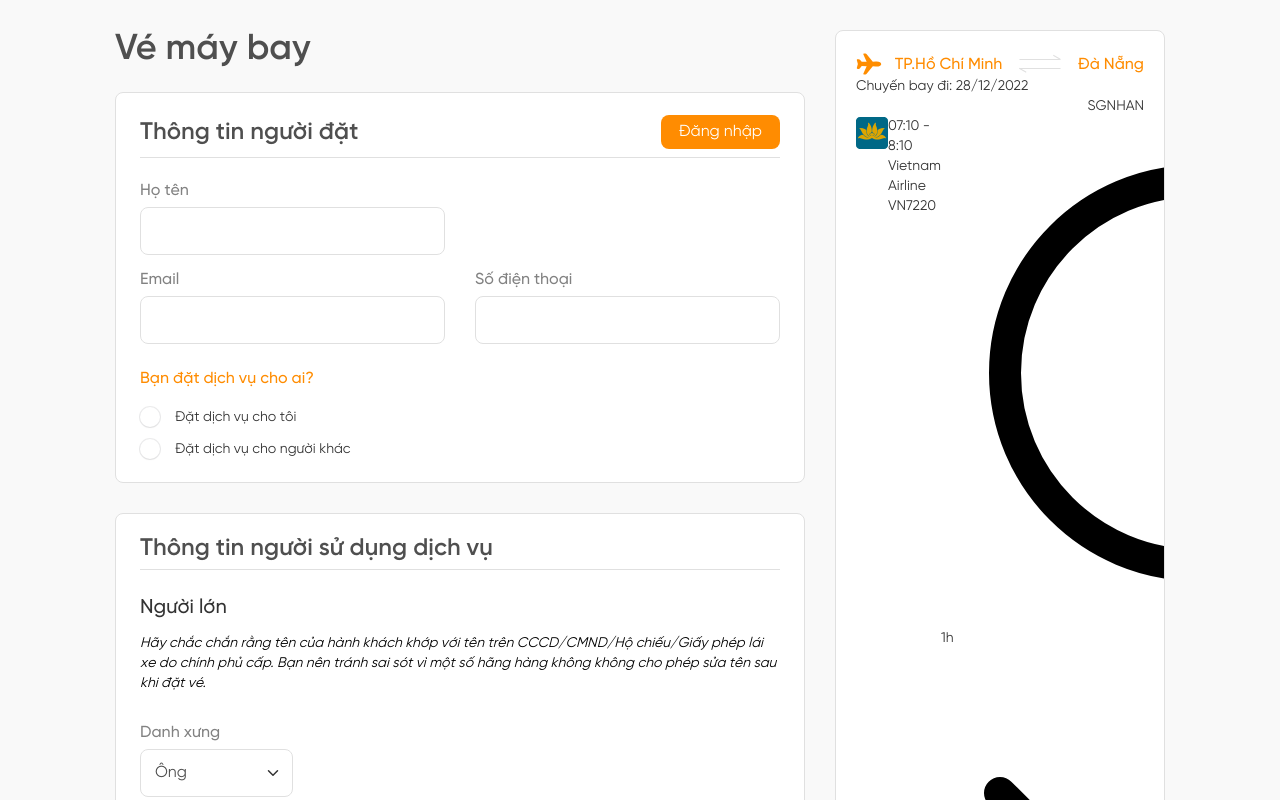
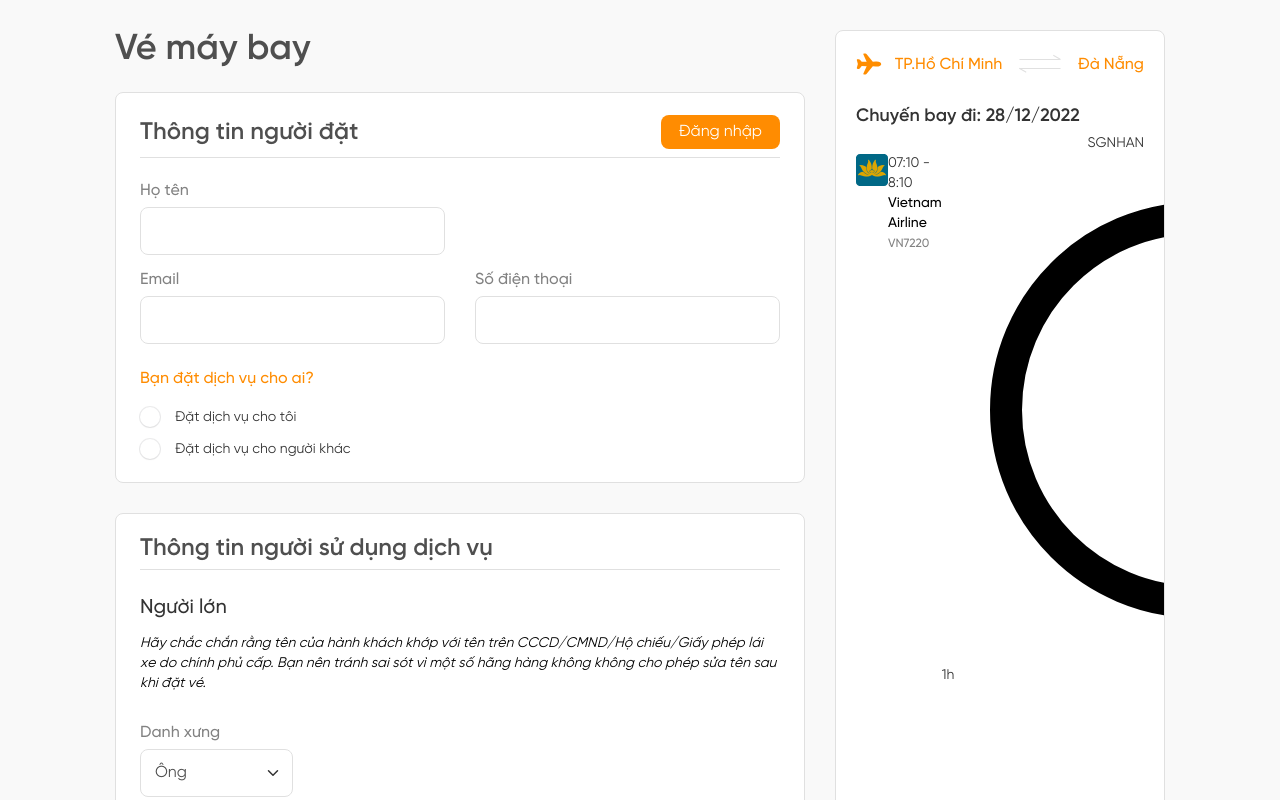
Before and after one commit to godyvn/flights, a website: page checkout.html in a window 1280 px wide. Shown: the top 800 px of the page. Drawn offline with nearby package versions, Linux system fonts and the light colour scheme.

```diff
--- a/checkout.html
+++ b/checkout.html
@@ -272,8 +272,10 @@
                 </div>
                 <div class="city-name">Đà Nẵng</div>
               </div>
-              <div class="flight-info">
-                <div>Chuyến bay đi: 28/12/2022</div>
+              <div class="flight-info-airline">
+                <div class="flight-info-airline__date">
+                  Chuyến bay đi: 28/12/2022
+                </div>
                 <div class="d-flex flex--horizontal-end">
                   <div>SGN</div>
                   <div></div>
@@ -285,7 +287,9 @@
                   </div>
                   <div>
                     <div>07:10 - 8:10</div>
-                    <div>Vietnam Airline <span>VN7220</span></div>
+                    <div class="airline-name">
+                      Vietnam Airline <span class="airline-info">VN7220</span>
+                    </div>
                   </div>
                   <div class="flight-info-duration">
                     <img
--- a/stylesheets/scss/style.scss
+++ b/stylesheets/scss/style.scss
@@ -297,17 +297,6 @@
         margin-right: 14px;
         border-radius: 4px;
       }
-      .airline-name {
-        color: var(--fl-black);
-        margin-bottom: 0;
-        font-size: 14px;
-        font-weight: var(--fl-fw-medium);
-      }
-      .airline-info {
-        margin-bottom: 0;
-        font-size: 12px;
-        color: var(--fl-gray-100);
-      }
     }
     .flight-info-stop {
       position: relative;
@@ -316,11 +305,6 @@
         font-size: 20px;
         font-weight: var(--fl-fw-semibold);
         color: var(--fl-gray);
-      }
-      .flight-info-stop__code {
-        margin-bottom: 0;
-        font-size: 16px;
-        color: var(--fl-gray-100);
       }
       .flight-info-stop__line {
         margin: 0 11px;
@@ -409,7 +393,7 @@
       }
       .flight-info-stop__code {
         font-size: 16px;
-        font-weight: var(--fl-fw-semibold);
+        font-weight: var(--fl-fw-medium);
       }
       .flight-info-stop__line {
         border: $border-gray-500;
@@ -490,6 +474,16 @@
           width: 8px;
           transform: rotate(-330deg);
         }
+      }
+    }
+    .flight-info-airline {
+      padding: 30px 0 24px;
+      &__date {
+        color: var(--fl-gray);
+        font-size: 18px;
+        line-height: 19px;
+        font-weight: var(--fl-fw-semibold);
+        margin-bottom: 8px;
       }
     }
   }
@@ -585,3 +579,21 @@
     z-index: 0;
   }
 }
+
+.airline-name {
+  color: var(--fl-black);
+  margin-bottom: 0;
+  font-size: 14px;
+  font-weight: var(--fl-fw-medium);
+}
+.airline-info {
+  margin-bottom: 0;
+  font-size: 12px;
+  color: var(--fl-gray-100);
+}
+
+.flight-info-stop__code {
+  margin-bottom: 0;
+  font-size: 16px;
+  color: var(--fl-gray-100);
+}
```
Also changed, not shown: stylesheets/style.css, 1 other file.
